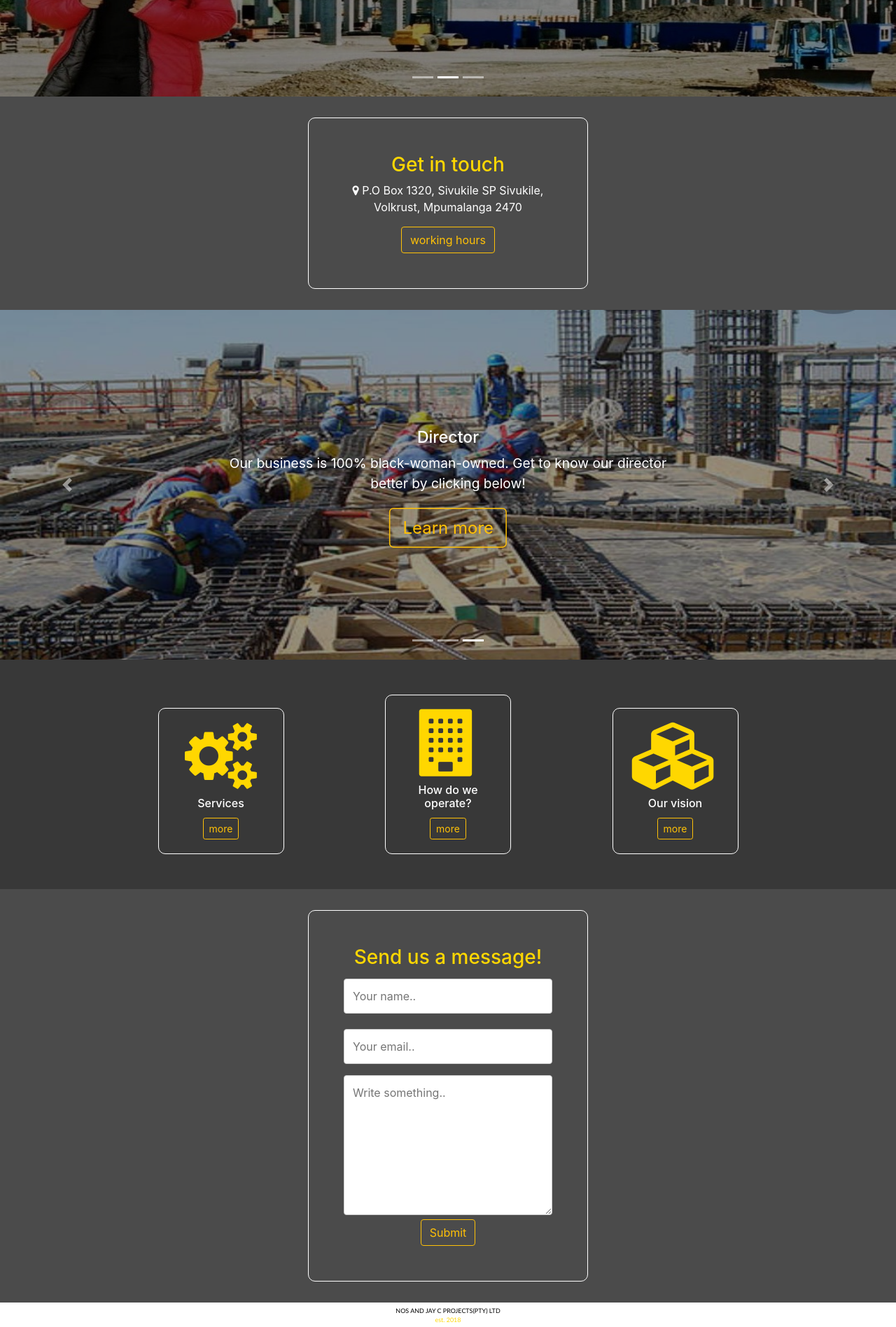
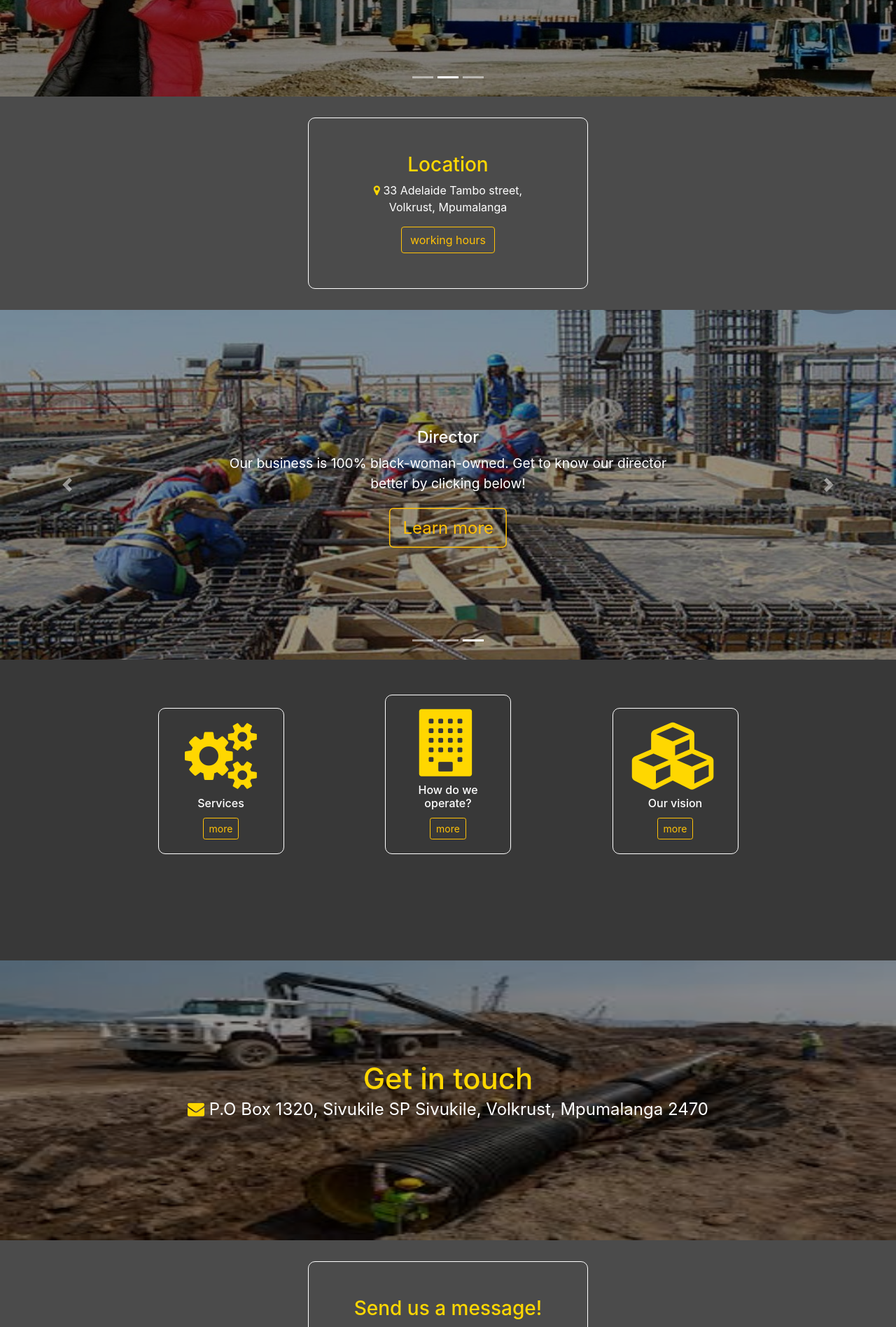
Before and after one commit to Piengo/Responsive-Business-Website, a PHP site: page / in a window 1280 px wide. Shown: the part 1240-3137 px from the top of the page at 70% size. Run offline with PHP 8.4, Linux system fonts and the light colour scheme; some libraries are stand-ins or nearby versions.

Commit message:
location

```diff
--- a/public/index.html
+++ b/public/index.html
@@ -154,11 +154,10 @@
 
             <div class="mes-div">
                 <div class="boxed-items">
-                    <h3>Get in touch</h3>
+                    <h3>Location</h3>
                     <p>
-                        <i class="fa fa-map-marker"></i> P.O Box 1320,
-                        Sivukile SP Sivukile, Volkrust,
-                        Mpumalanga 2470
+                        <i class="fa fa-map-marker"></i> 33 Adelaide Tambo street, <br>
+                        Volkrust, Mpumalanga
                     </p>
                     <a href="review.html#hours" type="button" class="btn btn-outline-warning" >
                         working hours
@@ -236,6 +235,18 @@
                 </div>
             </div>
 
+            <div id="loc" class="image-div">
+                <img id="image" src="images/pic.jpg" alt="picture">
+                <div class="image-text">
+                    <h3>Get in touch</h3>
+                    <p>
+                        <i class="fa fa-envelope"></i> P.O Box 1320,
+                        Sivukile SP Sivukile, Volkrust,
+                        Mpumalanga 2470
+                    </p>
+                </div>
+            </div>
+
             <div id="contact" class="mes-div">
                 <div class="boxed-items">
                   <h3>Send us a message!</h3>
--- a/public/styles.css
+++ b/public/styles.css
@@ -337,6 +337,10 @@
 }
 
 .boxed-items h3 {
+    color: gold;
+}
+
+.boxed-items i {
     color: gold;
 }
 
@@ -733,3 +737,15 @@
   #cv-img a {
       color:gold
   }
+
+  #loc img {
+      max-height: 400px;
+  }
+
+  #loc h3 {
+      color: gold
+  }
+
+  #loc i {
+      color:gold
+  }
```
Also changed, not shown: public/images/pic.jpg (added).
